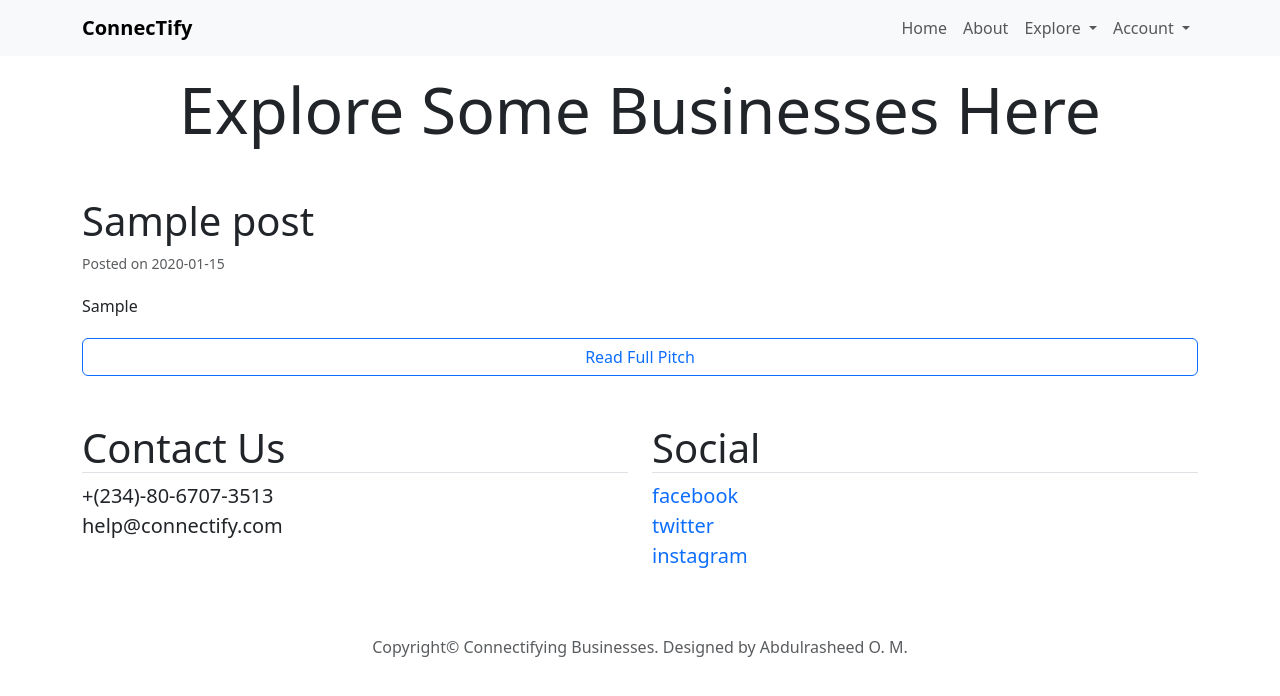
After one commit to maonimisi/connectify, a Flask app: page /business in a window 1280 px wide. The commit adds this page. Shown: the top 696 px of the page. Run offline with Flask 3, Linux system fonts and the light colour scheme; tables that the repository leaves empty hold one stand-in row (values such as "Sample post").

Commit message:
alx portfolio project

```diff
--- a/connectify/routes.py
+++ b/connectify/routes.py
@@ -2,8 +2,8 @@ import os
 import secrets
 from PIL import Image
 from connectify import app, db, bcrypt
-from flask import render_template, url_for, flash, redirect, request
-from connectify.forms import RegistrationForm, LoginForm, UpdateAccountForm
+from flask import render_template, url_for, flash, redirect, request, abort
+from connectify.forms import RegistrationForm, LoginForm, UpdateAccountForm, PitchForm
 from connectify.models import User, Post
 from flask_login import login_user, current_user, logout_user, login_required
 
@@ -85,5 +85,74 @@ def account():
     elif request.method == 'GET':
         form.first_name.data = current_user.first_name
         form.last_name.data = current_user.last_name
+        form.about_me.data = current_user.about_me
     image_file = url_for('static', filename='profile/' + current_user.image_file)
     return render_template('account.html', title='Account', image_file=image_file, form=form)
+
+
+@app.route('/pitch/new', methods=['GET', 'POST'])
+@login_required
+def pitch():
+    form = PitchForm()
+    if form.validate_on_submit():
+        pitch = Post(title=form.title.data, author=current_user, introduction=form.introduction.data, problem_statement=form.problem_statement.data, solution=form.solution.data, unique_selling_proposition=form.unique_selling_proposition.data, market_analysis=form.market_analysis.data, target_audience=form.target_audience.data, financial_projection=form.financial_projection.data, risk_assessment=form.risk_assessment.data, conclusion=form.conclusion.data)
+        db.session.add(pitch)
+        db.session.commit()
+        flash('Your pitch has been created!', 'success')
+        return redirect(url_for('business'))
+    return render_template('pitch.html', title='Pitch', legend='Begin Here', form=form)
+
+
+@app.route('/business', methods=['GET', 'POST'])
+def business():
+        posts = Post.query.all()
+        return render_template('business.html', title='Business', posts=posts)
+
+
+@app.route('/post/<int:post_id>')
+def post(post_id):
+    post = Post.query.get_or_404(post_id)
+    return render_template('post.html', title='post.title', post=post)
+
+@app.route('/post/<int:post_id>/update', methods=['GET', 'POST'])
+def update(post_id):
+    post = Post.query.get_or_404(post_id)
+    if post.author != current_user:
+        abort(403)
+    form = PitchForm()
+    if form.validate_on_submit():
+        post.title = form.title.data
+        post.introduction = form.introduction.data
+        post.problem_statement = form.problem_statement.data
+        post.solution = form.solution.data
+        post.unique_selling_proposition = form.unique_selling_proposition.data
+        post.market_analysis = form.market_analysis.data
+        post.target_audience = form.target_audience.data
+        post.financial_projection = form.financial_projection.data
+        post.risk_assessment = form.risk_assessment.data
+        post.conclusion = form.conclusion.data
+        db.session.commit()
+        flash('Pitch has been updated!', 'success')
+        return redirect(url_for('post', post_id=post.id))
+    elif request.method == 'GET':
+        form.title.data = post.title
+        form.introduction.data = post.introduction
+        form.problem_statement.data = post.problem_statement
+        form.solution.data = post.solution
+        form.unique_selling_proposition.data = post.unique_selling_proposition
+        form.market_analysis.data = post.market_analysis
+        form.target_audience.data = post.target_audience
+        form.financial_projection.data = post.financial_projection
+        form.risk_assessment.data = post.risk_assessment
+        form.conclusion.data = post.conclusion
+    return render_template('pitch.html', title='Edit Pitch', legend='Edit Pitch', form=form)
+
+@app.route('/post/<int:post_id>/delete', methods=['POST'])
+def delete(post_id):
+    post = Post.query.get_or_404(post_id)
+    if post.author != current_user:
+        abort(403)
+    db.session.delete(post)
+    db.session.commit()
+    flash('Your pitch has been deleted!', 'success')
+    return redirect(url_for('home'))
--- a/connectify/templates/account.html
+++ b/connectify/templates/account.html
@@ -13,13 +13,14 @@
             <p class="text-muted">{{ current_user.about_me }}</p>
         </div>
     </div>
+
 </div>
 <form method="POST" action="" enctype="multipart/form-data">
     {{ form.hidden_tag() }}
     <fieldset class="form-group">
         <div class="row justify-content-center align-items-center">
             <div class="col-md-8 mx-3 my-3">
-                <legend class="border-bottom text-center display-5 ">Update Account Info</legend>
+                <legend class="border-bottom display-6 ">Update Account Info</legend>
                 <div class="mb-3">
                     {{ form.first_name.label(class='form-label') }}
                     {% if form.first_name.errors %}
@@ -78,5 +79,4 @@
         </div>
     </fieldset>
 </form>
-
 {% endblock content %}
--- /dev/null
+++ b/connectify/templates/business.html
@@ -0,0 +1,14 @@
+{% extends 'layout.html' %}
+{% block content %}
+<h1 class="display-3 text-center mb-5">Explore Some Businesses Here</h1>
+{% for post in posts %}
+<div class="row">
+    <h3 class="display-6">{{ post.title }}</h3>
+    <small class="text-muted">Posted on {{ post.date_posted.strftime('%Y-%m-%d') }} </small>
+    <p class="lh-lg mt-3">{{ post.introduction }}</p>
+    <div>
+        <a href="{{ url_for('post', post_id=post.id) }}" class="btn btn-outline-primary w-100">Read Full Pitch</a>
+    </div>
+</div>
+{% endfor %}
+{% endblock content %}
--- a/connectify/templates/home.html
+++ b/connectify/templates/home.html
@@ -8,7 +8,7 @@
             <p class="lead mt-4">A virtual market place where aspiring entrepreneurs can showcase their concepts
                 and connect with investors who are seeking promising ventures to support.</p>
 
-            <a href="#" class="btn btn-lg btn-primary my-4">Start Your Journey Today</a>
+            <a href="#" class="btn btn-lg btn-outline-primary my-4 w-100">Get Started Today</a>
         </div>
         <div class="col-lg-6 d-none d-lg-block">
             <img src="../static/images/home.png" alt="" class="img-fluid">
--- a/connectify/templates/layout.html
+++ b/connectify/templates/layout.html
@@ -38,8 +38,10 @@
                             Explore
                         </a>
                         <ul class="dropdown-menu">
-                            <li><a class="dropdown-item" href="#"><i class="bi bi-stickies me-2"></i>Pitch</a></li>
-                            <li><a class="dropdown-item" href="#"><i class="bi bi-briefcase me-2"></i>Businesses
+                            <li><a class="dropdown-item" href="{{ url_for('pitch') }}"><i
+                                        class="bi bi-stickies me-2"></i>Pitch</a></li>
+                            <li><a class="dropdown-item" href="{{ url_for('business' )}}"><i
+                                        class="bi bi-briefcase me-2"></i>Businesses
                                 </a></li>
                         </ul>
                     </li>
```
Also changed, not shown: connectify/forms.py (+15 -1 lines), connectify/models.py (+0 -17 lines), connectify/templates/pitch.html (+176 -0 lines), connectify/templates/post.html (added, +40 -0 lines), instance/project.db.
